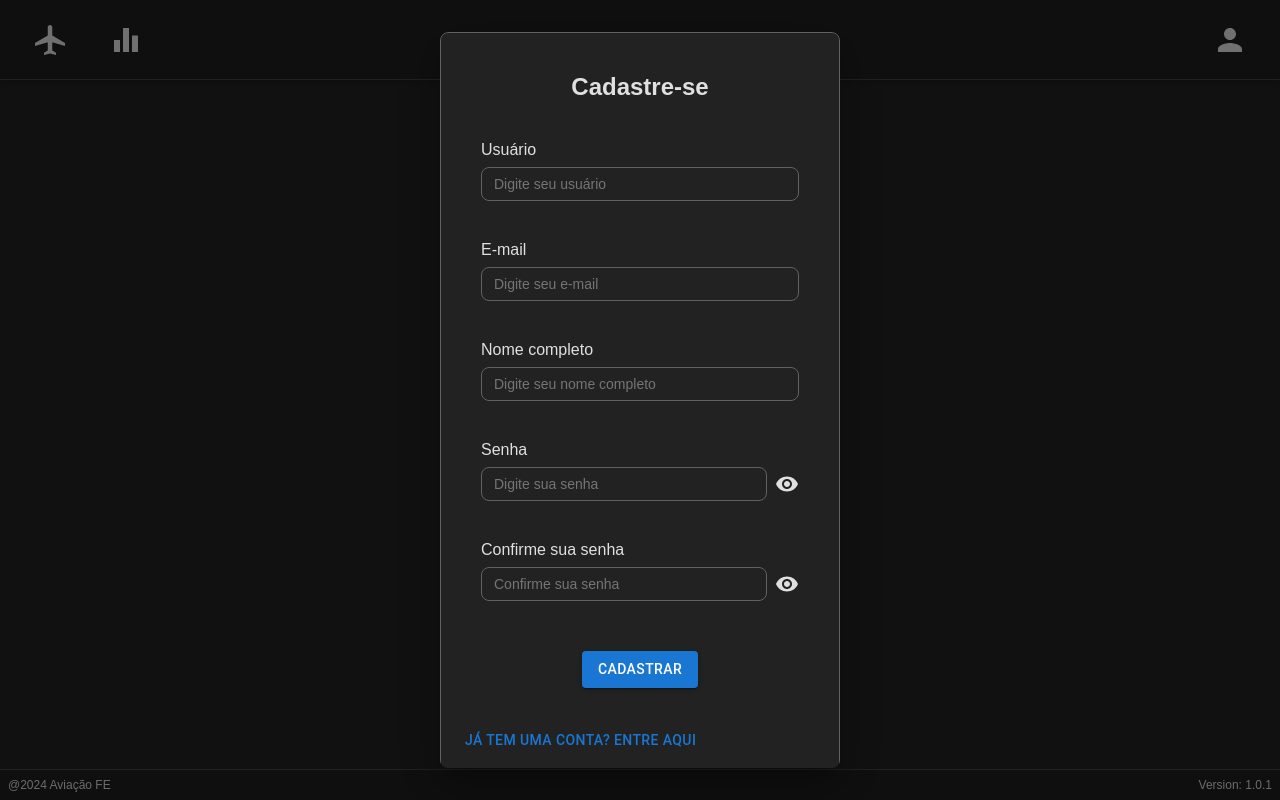
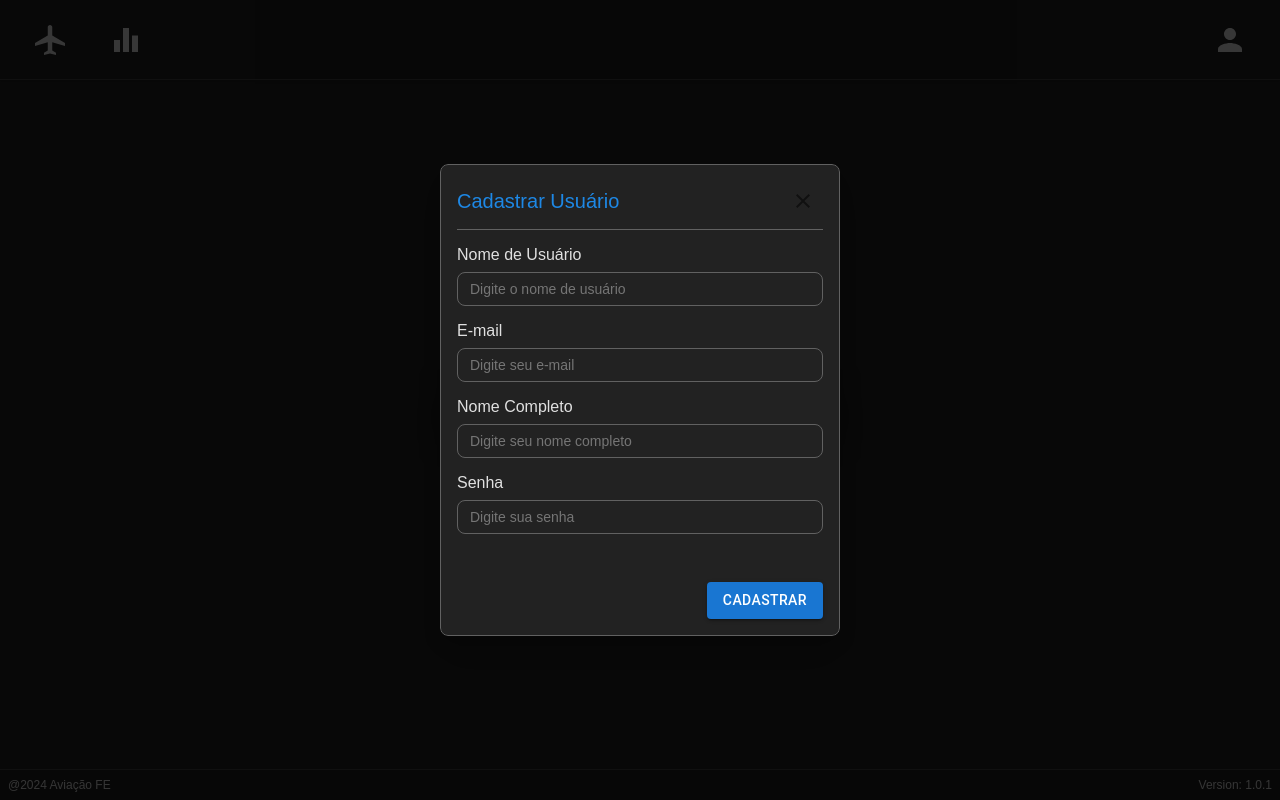
Before and after one commit to laser-ufpb/sac-dm, a React (Create React App) app in the folder react-main/: page / in a window 1280 px wide. Both pictures are taken after a click on the button "NÃO TEM UMA CONTA? CADASTRE-SE". Built offline with nearby package versions, Linux system fonts and the light colour scheme.

Commit message:
feat: signup page

```diff
--- a/react-main/src/app/contexts/AuthContext/index.tsx
+++ b/react-main/src/app/contexts/AuthContext/index.tsx
@@ -41,24 +41,22 @@ export const AuthProvider = ({ children }: PropsWithChildren) => {
 
   const signOut = useCallback(() => {
     localStorage.removeItem("user");
+    localStorage.removeItem("token");
     setUser(null);
     navigate("/login");
   }, [navigate]);
 
-  const signUp = useCallback(async (user: CreateUserPayload) => {
-    try {
-      await api.post("/user", {
-        ...user,
-        status_id: 0,
-      });
-
-      localStorage.setItem("user", JSON.stringify(user.email));
-
-      setUser(JSON.parse(localStorage.getItem("user") || "null"));
-    } catch (error) {
-      console.error(error);
-    }
-  }, []);
+  const signUp = useCallback(
+    async (user: CreateUserPayload) => {
+      try {
+        await api.post("/user", user);
+        await signIn(user.username, user.hashed_password);
+      } catch (error) {
+        console.error(error);
+      }
+    },
+    [signIn]
+  );
 
   const updateUser = useCallback(async (user: UserProps) => {
     try {
--- /dev/null
+++ b/react-main/src/app/services/login/types.ts
@@ -0,0 +1,12 @@
+export interface UserPayload {
+  username: string;
+  email: string;
+  full_name: string;
+  disabled: boolean;
+  hashed_password: string;
+}
+
+export interface LoginPayload {
+  username: string;
+  password: string;
+}
--- a/react-main/src/layout/Header/index.tsx
+++ b/react-main/src/layout/Header/index.tsx
@@ -8,7 +8,7 @@ export const Header = () => {
   const navigate = useNavigate();
   return (
     <Container>
-      <Tooltip title="Dispositivos">
+      <Tooltip title="Dispositivos e Veículos">
         {/* <NavigationButton
             isActive={isMenuItemActive("/dashboard")}
             onClick={() => navigate("/dashboard")}
--- a/react-main/src/pages/Login/SignIn/index.tsx
+++ b/react-main/src/pages/Login/SignIn/index.tsx
@@ -44,9 +44,9 @@ export const SignIn = () => {
       </HeaderContent>
 
       <FormGroup>
-        <label htmlFor="username">E-mail</label>
+        <label htmlFor="username">Nome de Usuário</label>
         <DefaultInput
-          placeholder="Digite seu e-mail"
+          placeholder="Digite seu nome de usuário"
           value={username}
           onChange={(event) => setUsername(event.target.value)}
         />
--- a/react-main/src/pages/Login/SignUp/index.tsx
+++ b/react-main/src/pages/Login/SignUp/index.tsx
@@ -1,147 +1,124 @@
-import { useContext, useState } from "react";
-import { FormContainer, HeaderContent } from "../styles";
-import { AuthContext } from "../../../app/contexts/AuthContext";
+import { useState, useContext } from "react";
+import { useForm, Controller } from "react-hook-form";
+import { zodResolver } from "@hookform/resolvers/zod";
+import { Button, IconButton } from "@mui/material";
+import { CustomModal } from "../../../components/CustomModal";
+import {
+  ModalContent,
+  ModalFooter,
+  ModalHeader,
+} from "../../../components/CustomModal/styles";
+import { Close } from "@mui/icons-material";
+import { DefaultForm } from "../../../components/forms/DefaultForm";
 import { FormGroup } from "../../../components/forms/FormGroup";
 import { DefaultInput } from "../../../components/forms/DefaultInput";
-import { Button } from "@mui/material";
-import { Visibility, VisibilityOff } from "@mui/icons-material";
-import { theme } from "../../../styles/theme";
+import { userSchema } from "./schema";
+import { AuthContext } from "../../../app/contexts/AuthContext";
+import { UserPayload } from "../../../app/services/login/types";
 
-export const SignUp = () => {
+export const SignUp = ({
+  open,
+  onClose,
+}: {
+  open: boolean;
+  onClose: () => void;
+}) => {
+  const { signUp } = useContext(AuthContext);
+  const { control, handleSubmit } = useForm<UserPayload>({
+    resolver: zodResolver(userSchema),
+  });
+
   const [isLoading, setIsLoading] = useState(false);
-  const { signUp, hideLoginModal } = useContext(AuthContext);
-  const [username, setUsername] = useState("");
-  const [email, setEmail] = useState("");
-  const [full_name, setName] = useState("");
-  const [password, setPassword] = useState("");
-  const [confirmPassword, setConfirmPassword] = useState("");
-  const [showPassword, setShowPassword] = useState(false);
 
-  const togglePasswordVisibility = () => {
-    setShowPassword(!showPassword);
-  };
-
-  const handleSignUp = async () => {
-    if (password !== confirmPassword) {
-      alert("Senhas não coincidem");
-      return;
-    }
+  const onSubmit = async (data: UserPayload) => {
     setIsLoading(true);
     try {
-      await signUp({
-        username,
-        email,
-        full_name,
-        disabled: false,
-        hashed_password: password,
-      });
+      await signUp(data);
+      onClose();
     } catch (error) {
-      console.error({ error });
+      console.error(error);
     } finally {
       setIsLoading(false);
-      hideLoginModal();
     }
   };
 
   return (
-    <FormContainer>
-      <HeaderContent>
-        <h2>Cadastre-se</h2>
-      </HeaderContent>
-
+    <CustomModal open={open} onClose={onClose} size="sm">
+      <ModalHeader>
+        <h2>Cadastrar Usuário</h2>
+        <IconButton onClick={onClose}>
+          <Close />
+        </IconButton>
+      </ModalHeader>
+      <DefaultForm onSubmit={handleSubmit(onSubmit)}>
+        <ModalContent>
           <FormGroup>
-        <label htmlFor="username">Usuário</label>
+            <label htmlFor="username">Nome de Usuário</label>
+            <Controller
+              name="username"
+              control={control}
+              defaultValue=""
+              render={({ field }) => (
                 <DefaultInput
-          placeholder="Digite seu usuário"
-          value={username}
-          onChange={(event) => setUsername(event.target.value)}
+                  {...field}
+                  placeholder="Digite o nome de usuário"
+                  type="text"
+                />
+              )}
             />
           </FormGroup>
-
           <FormGroup>
             <label htmlFor="email">E-mail</label>
+            <Controller
+              name="email"
+              control={control}
+              defaultValue=""
+              render={({ field }) => (
                 <DefaultInput
+                  {...field}
                   placeholder="Digite seu e-mail"
-          value={email}
-          onChange={(event) => setEmail(event.target.value)}
+                  type="email"
+                />
+              )}
             />
           </FormGroup>
-
           <FormGroup>
-        <label htmlFor="full_name">Nome completo</label>
+            <label htmlFor="full_name">Nome Completo</label>
+            <Controller
+              name="full_name"
+              control={control}
+              defaultValue=""
+              render={({ field }) => (
                 <DefaultInput
+                  {...field}
                   placeholder="Digite seu nome completo"
-          value={full_name}
-          onChange={(event) => setName(event.target.value)}
+                  type="text"
+                />
+              )}
             />
           </FormGroup>
-
           <FormGroup>
-        <label htmlFor="password">Senha</label>
-        <div className="flex">
+            <label htmlFor="hashed_password">Senha</label>
+            <Controller
+              name="hashed_password"
+              control={control}
+              defaultValue=""
+              render={({ field }) => (
                 <DefaultInput
+                  {...field}
                   placeholder="Digite sua senha"
-            type={showPassword ? "text" : "password"}
-            value={password}
-            onChange={(event) => setPassword(event.target.value)}
-          />
-          {showPassword ? (
-            <VisibilityOff
-              className="toggle-password"
-              onClick={togglePasswordVisibility}
-              sx={{
-                color: theme.text,
-              }}
-            />
-          ) : (
-            <Visibility
-              className="toggle-password"
-              onClick={togglePasswordVisibility}
-              sx={{
-                color: theme.text,
-              }}
+                  type="password"
                 />
               )}
-        </div>
+            />
           </FormGroup>
-
-      <FormGroup>
-        <label htmlFor="confirmPassword">Confirme sua senha</label>
-        <div className="flex">
-          <DefaultInput
-            placeholder="Confirme sua senha"
-            type={showPassword ? "text" : "password"}
-            value={confirmPassword}
-            onChange={(event) => setConfirmPassword(event.target.value)}
-          />
-          {showPassword ? (
-            <VisibilityOff
-              className="toggle-password"
-              onClick={togglePasswordVisibility}
-              sx={{
-                color: theme.text,
-              }}
-            />
-          ) : (
-            <Visibility
-              className="toggle-password"
-              onClick={togglePasswordVisibility}
-              sx={{
-                color: theme.text,
-              }}
-            />
-          )}
-        </div>
-      </FormGroup>
-
-      <Button
-        onClick={handleSignUp}
-        disabled={isLoading}
-        style={{ marginTop: "10px" }}
-        variant="contained"
-      >
+        </ModalContent>
+        <ModalFooter>
+          <Button type="submit" variant="contained" disabled={isLoading}>
             {isLoading ? "Carregando..." : "Cadastrar"}
           </Button>
-    </FormContainer>
+        </ModalFooter>
+      </DefaultForm>
+    </CustomModal>
   );
 };
--- /dev/null
+++ b/react-main/src/pages/Login/SignUp/schema.ts
@@ -0,0 +1,11 @@
+import * as z from "zod";
+
+export const userSchema = z.object({
+  username: z.string().nonempty("Nome de usuário é obrigatório"),
+  email: z.string().email("Email inválido"),
+  full_name: z.string().nonempty("Nome completo é obrigatório"),
+  hashed_password: z.string().min(6, "Senha deve ter pelo menos 6 caracteres"),
+  disabled: z.boolean(),
+});
+
+export type UserFormData = z.infer<typeof userSchema>;
--- a/react-main/src/pages/Login/index.tsx
+++ b/react-main/src/pages/Login/index.tsx
@@ -8,9 +8,11 @@ import { Button } from "@mui/material";
 export const Login = () => {
   const { isLoginModalVisible, hideLoginModal } = useContext(AuthContext);
   const [showSignIn, setShowSignIn] = useState(true);
+  const [showSignUp, setShowSignUp] = useState(false);
 
   const toggleForms = () => {
     setShowSignIn(!showSignIn);
+    setShowSignUp(!showSignUp);
   };
 
   return (
@@ -24,7 +26,7 @@ export const Login = () => {
         </>
       ) : (
         <>
-          <SignUp />
+          <SignUp open={showSignUp} onClose={() => setShowSignUp(false)} />
           <Button onClick={toggleForms} style={{ marginTop: "10px" }}>
             Já tem uma conta? Entre aqui
           </Button>
```
Also changed, not shown: react-main/src/app/services/login/index.ts (added, +25 -0 lines). Lines whose indentation alone changed are shown as unchanged.
